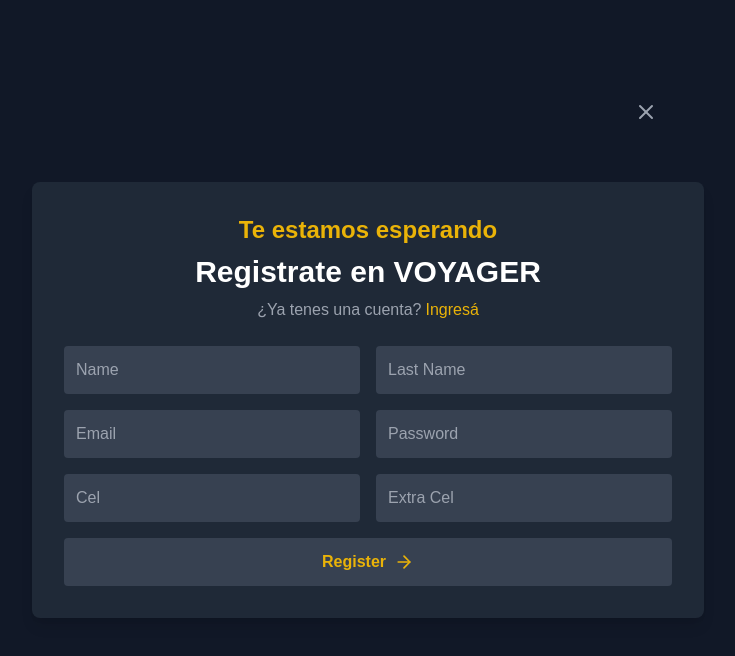
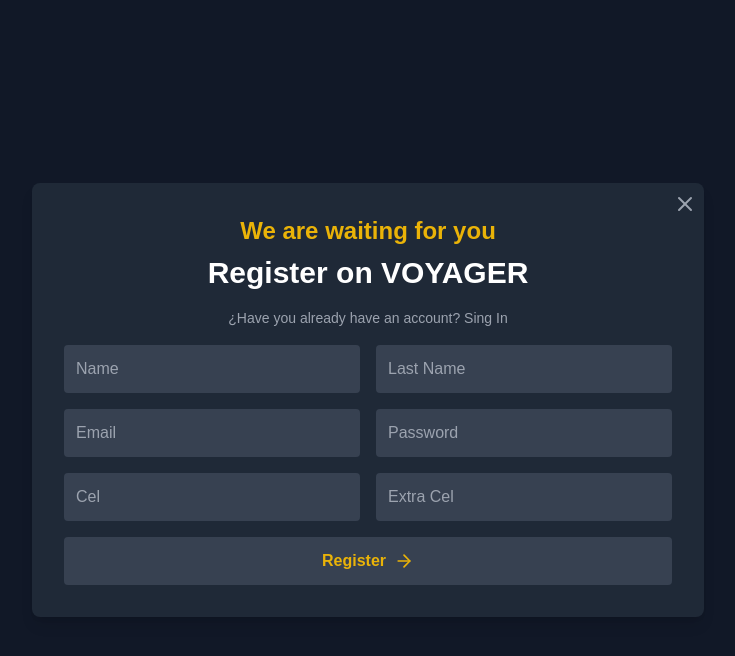
Before and after one commit to franpaezl/ChallengeFinalFrontVoyager, a React (Vite) app: page /register in a window 1280 px wide. Shown: the top 656 px of the page, without its empty margins (272-1007 px from the left). Built offline with nearby package versions, Linux system fonts and the light colour scheme.

Commit message:
Login y Register Listo?

```diff
--- a/src/components/PopUpAlert.jsx
+++ b/src/components/PopUpAlert.jsx
@@ -14,7 +14,7 @@
             </div>
         </div>
         <div>
-            <p className='text-center text-[25px] px-[15px]'>{message}</p>
+            <p className='text-center text-[25px] font-bold px-[15px]'>{message}</p>
         </div>
         <div className='w-full flex flex-row justify-center my-[25px]'>
             <Link to={link}>
--- a/src/pages/Login.jsx
+++ b/src/pages/Login.jsx
@@ -9,6 +9,7 @@
 import { loginAction } from '../redux/actions/authAction'
 import PopUpAlert from '../components/PopUpAlert'
 import Swal from 'sweetalert2'
+import checkGif from "../assets/checkGif.gif"
 
 
 function Login() {
@@ -68,14 +69,14 @@
             dispatch(loginAction(response.data)); // Maneja el login con Redux
 
 
-            Swal.fire({
-                title: 'Login Successful!',
-                text: 'You have been logged in successfully.',
-                icon: 'success',
-                confirmButtonText: 'OK',
-            });
+            // Swal.fire({
+            //     title: 'Login Successful!',
+            //     text: 'You have been logged in successfully.',
+            //     icon: 'success',
+            //     confirmButtonText: 'OK',
+            // });
 
-            navigate('/')
+            // navigate('/')
 
 
             setMessageShowPopUpAlert(
@@ -87,7 +88,7 @@
             );
             setGif(checkGif);
             setShowPopUpAlert("");
-            setLink("/accounts");
+            setLink("/");
 
         } catch (error) {
             console.error(error.response ? error.response.data : error.message);
@@ -163,7 +164,7 @@
 
     const handleOnClickPopAupAlert = (e) => {
         setShowPopUpAlert("hidden");
-      };
+    };
 
 
 
@@ -187,8 +188,8 @@
                         <X size={24} />
                     </Link>
                 </motion.button>
-                <h2 className="text-2xl font-bold text-center text-yellow-500 mb-2">Te estamos esperando</h2>
-                <h1 className="text-3xl font-bold text-center text-white mb-6">Reservá en VOYAGER</h1>
+                <h2 className="text-2xl font-bold text-center text-yellow-500 mb-2">We are waiting for you</h2>
+                <h1 className="text-3xl font-bold text-center text-white mb-6">Book on VOYAGER</h1>
                 <div className="flex justify-center space-x-4 mb-6">
                     <Link to="/register">
                         <motion.button
@@ -196,7 +197,7 @@
                             whileTap={{ scale: 0.95 }}
                             className={`text-sm text-gray-400 transition-colors duration-200 hover:text-yellow-500`}
                         >
-                            ¿Aún no tenes una cuenta? Registrate
+                            Don't have an account yet? Sign up
                         </motion.button>
                     </Link>
                 </div>
@@ -222,13 +223,13 @@
                             />
                             {/*  */}
                             <p className={`${showInputErrorEmail} text-[red] bg-[white] text-[17px] border-[3px] border-yellow-500 inline-block rounded-[10px] px-[8px] mt-[5px]`}>
-                            &#10071; {messageErrorInput}
+                                &#10071; {messageErrorInput}
                             </p>
                             <motion.input
                                 variants={inputVariants}
                                 whileFocus="focus"
                                 type="password"
-                                placeholder="Contraseña"
+                                placeholder="Password"
                                 className={`${colorErrorInputPassword} w-full p-3 bg-gray-700 text-white  rounded transition-all duration-200 focus:ring-2 focus:ring-yellow-500 focus:outline-none`}
                                 value={password}
                                 onChange={(e) => {
@@ -242,13 +243,13 @@
                                 className="relative w-full p-3 bg-gray-700 text-yellow-500 rounded font-bold overflow-hidden group"
                             >
                                 <span className="relative z-10 flex items-center justify-center">
-                                    Ingresar
+                                    Sign in
                                     <ArrowRight size={20} className="ml-2" />
                                 </span>
                                 <span className="absolute bottom-0 left-0 w-full h-0 bg-yellow-500 transition-all duration-300 group-hover:h-full"></span>
                                 <span className="absolute bottom-0 left-0 w-full h-0 bg-yellow-400 transition-all duration-500 delay-100 group-hover:h-full"></span>
                             </button>
-                            <p className="text-sm text-center text-gray-400 hover:text-white transition-colors duration-200 cursor-pointer">¿Olvidaste tu contraseña?</p>
+                            {/* <p className="text-sm text-center text-gray-400 hover:text-white transition-colors duration-200 cursor-pointer">¿Olvidaste tu contraseña?</p> */}
                         </form>
                     ) : (
                         ""
--- a/src/pages/Register.jsx
+++ b/src/pages/Register.jsx
@@ -5,6 +5,8 @@
 import { use } from 'framer-motion/client'
 import PopUpAlert from '../components/PopUpAlert'
 import axios from 'axios'
+import checkGif from "../assets/checkGif.gif"
+
 
 function Register() {
 
@@ -159,7 +161,7 @@
                 setShowInputPassword('')
                 setColorErrorInputPassword('border-2  border-[red]')
             }
-            if (firstName !== "" && lastName !== "" && email !== "" && !errorMessage.includes('Password') && firstCel == "") {
+            if (firstName !== "" && lastName !== "" && email !== "" && password !== "" && !errorMessage.includes('Password') && firstCel == "") {
                 console.log("primer validacion firstcel")
                 setMessageErrorInput('Please provide first phone number.')
                 setShowInputFirstCel('')
@@ -200,7 +202,7 @@
                     setColorErrorInputSecondCel('border-2  border-[red]')
                 }
             }
-            if (firstCel == secondCel) {
+            if (firstCel !== "" && secondCel !== "" && firstCel == secondCel) {
 
                 console.log("Entra?")
                 setMessageErrorInput('Both phone numbers can not be equals.')
@@ -221,9 +223,9 @@
 
     return (
 
-        <div className="flex items-center justify-center min-h-screen bg-gray-900">
+        <div className="flex items-center justify-center min-h-screen bg-gray-900 ">
             <motion.div
-                className="w-full max-w-2xl p-8 bg-gray-800 rounded-lg shadow-lg"
+                className="w-full max-w-2xl p-8 bg-gray-800 rounded-lg shadow-lg relative"
                 initial="hidden"
                 animate="visible"
                 variants={containerVariants}
@@ -232,32 +234,31 @@
                     className="text-2xl font-bold text-center text-yellow-500 mb-2"
                     variants={inputVariants}
                 >
-                    Te estamos esperando
+                    We are waiting for you
                 </motion.h2>
                 <motion.h1
                     className="text-3xl font-bold text-center text-white mb-2"
                     variants={inputVariants}
                 >
-                    Registrate en VOYAGER
+                    Register on VOYAGER
                 </motion.h1>
+                <div className='w-full flex flex-row justify-center my-[15px]'>
                 <Link to="/login" >
-                    <motion.p
-                        className="text-center text-gray-400 mb-6"
-                        variants={inputVariants}
-                    >
-                        <span className="mr-1">¿Ya tenes una cuenta?</span>
-                        <button
-                            // onClick={onSwitchToLogin}
-                            className="text-yellow-500 hover:text-yellow-400 transition-colors duration-200"
+                        <motion.button
+                            whileHover={{ scale: 1.05 }}
+                            whileTap={{ scale: 0.95 }}
+                            className={`text-sm text-gray-400 transition-colors duration-200 hover:text-yellow-500`}
                         >
-                            Ingresá
-                        </button>
-                    </motion.p>
+                            ¿Have you already have an account? Sing In
+                        </motion.button>
+
                 </Link>
+                </div>
+
                 <motion.button
                     whileHover={{ scale: 1.1 }}
                     whileTap={{ scale: 0.9 }}
-                    className="absolute  right-[350px] top-[100px] text-gray-400 hover:text-white transition-colors duration-200"
+                    className="absolute  right-[1%] top-[2%] text-gray-400 hover:text-white transition-colors duration-200"
                 >
                     <Link to="/">
                         <X size={24} />
@@ -378,6 +379,9 @@
                         <span className="absolute bottom-0 left-0 w-full h-0 bg-yellow-500 transition-all duration-300 group-hover:h-full"></span>
                         <span className="absolute bottom-0 left-0 w-full h-0 bg-yellow-400 transition-all duration-500 delay-100 group-hover:h-full"></span>
                     </motion.button>
+                    <div className={`${showPopUpAlert}`}>
+                <PopUpAlert gif={gif} message={messageShowPopUpAlert} link={link} handleOnClick={handleOnClickPopAupAlert} />
+            </div>
                 </form>
                 <style jsx>{`
           .group:hover span {
@@ -386,9 +390,8 @@
         `}</style>
             </motion.div>
 
-            <div className={`${showPopUpAlert}`}>
-                <PopUpAlert gif={gif} message={messageShowPopUpAlert} link={link} handleOnClick={handleOnClickPopAupAlert} />
-            </div>
+            {/* showPopUpAlert   */}
+
 
         </div>
     )
```
Also changed, not shown: src/assets/checkGif.gif (added), src/assets/xGif.gif (added).
